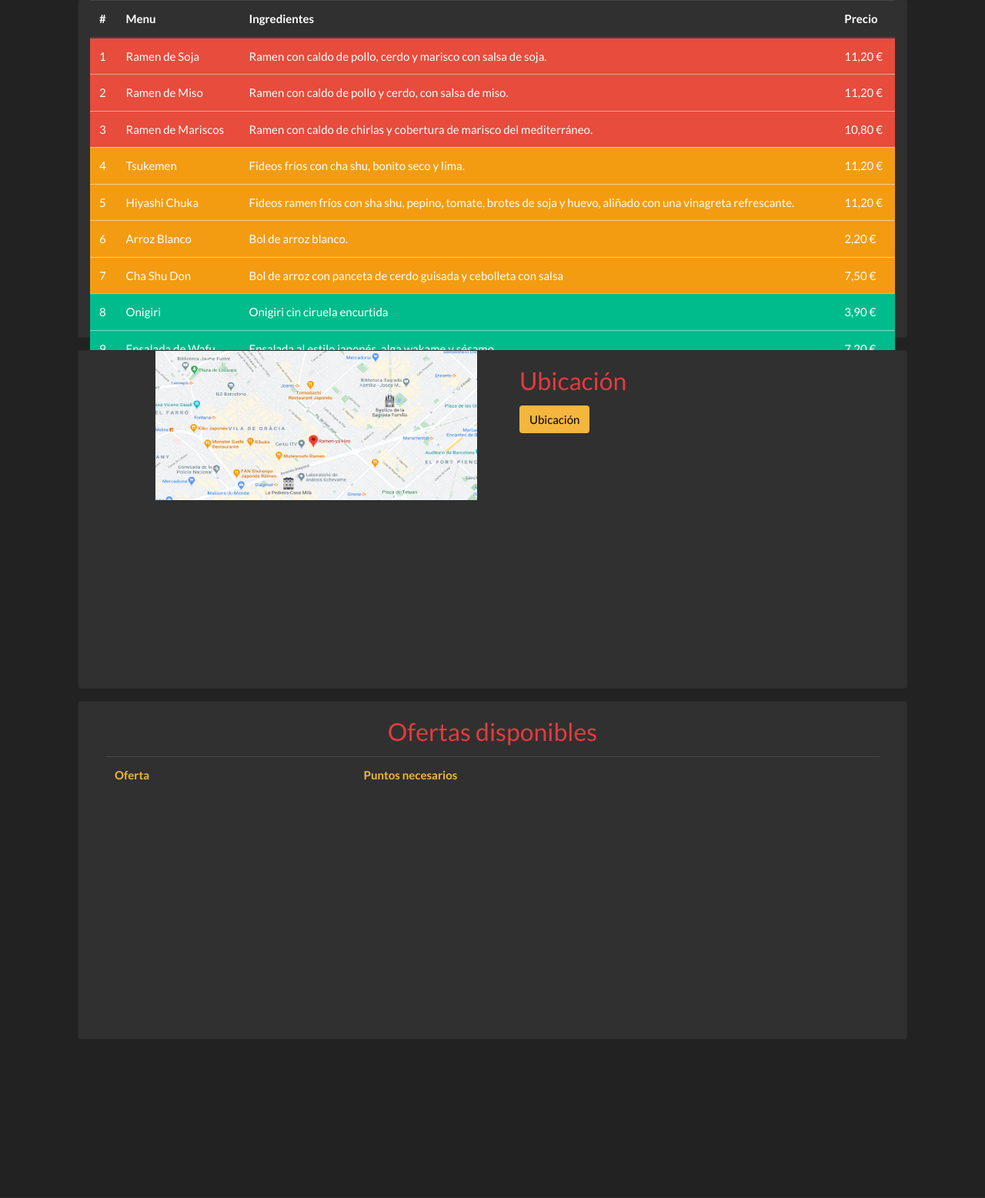
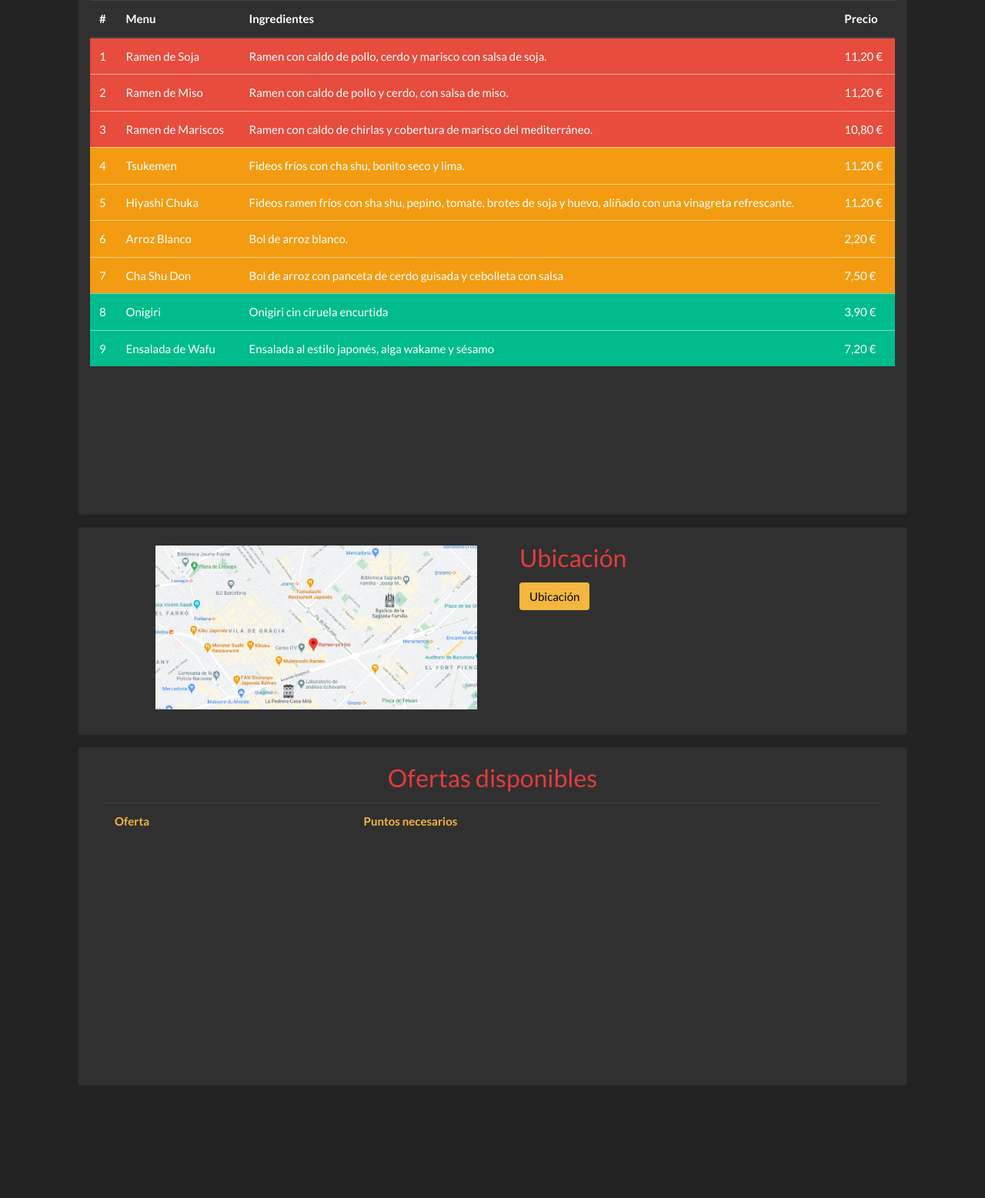
Before and after one commit to DanielMoreno30/Recomercem2020, a PHP site: page /phpmailer/frontend/ramen-ya.php in a window 1280 px wide. Shown: the part 555-2112 px from the top of the page at 77% size. Run offline with PHP 8.4, Linux system fonts and the light colour scheme; data that the repository does not hold is empty.

Commit message:
seleccionBootstrap

```diff
--- a/frontend/ramen-ya.php
+++ b/frontend/ramen-ya.php
@@ -92,7 +92,7 @@ include "../php_partials/login_true.php";
 
 
 
-<div class="card m-3" style="height: 440px;" >
+<div class="card m-3" style="height: 670px;" >
   <div class="col">
       <table class="table">
 				<thead>
@@ -244,9 +244,10 @@ include "../php_partials/login_true.php";
 </div>
 
 
-<div class="card m-3" style="height: 440px;" >
+<div class="card m-3" style="height: 270px;" >
   <div class="row">
     <div class="col" >
+	<br>
       <img src="../img/ramenSitio.PNG" id="imgMaps" alt="...">
     </div>
     <div class="col">
```
